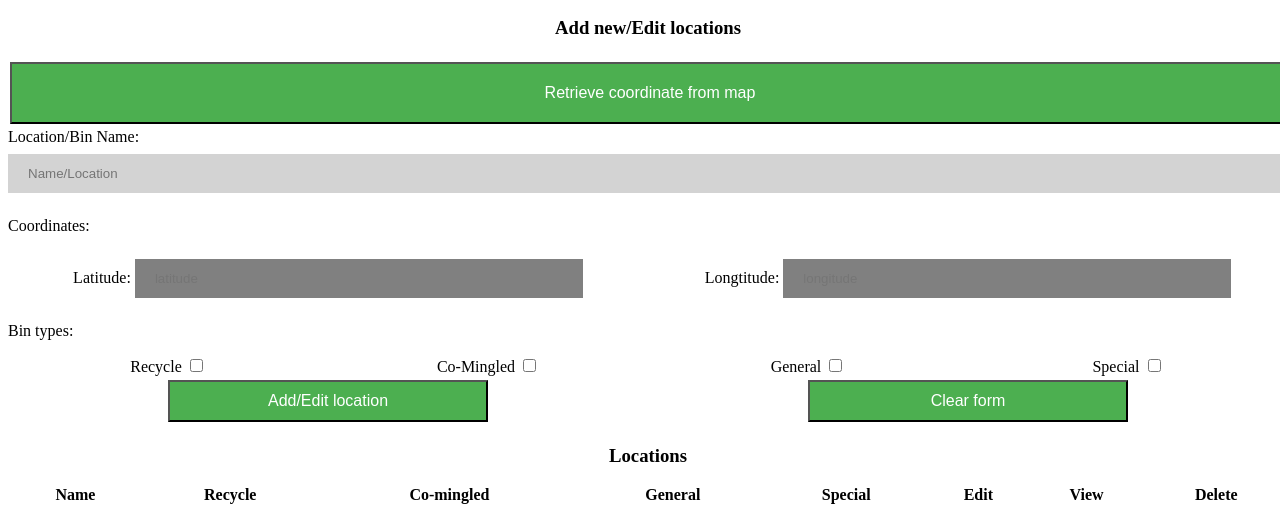
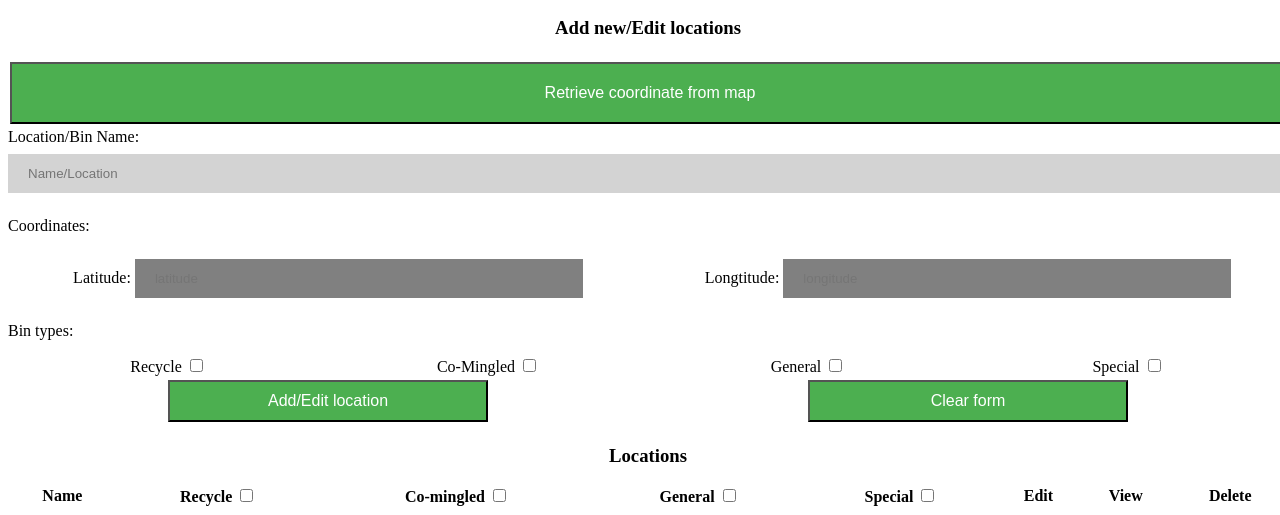
Before and after one commit to ABonoboCoding/cduCasCampusMapDevelopment, a plain HTML site: page index.html in a window 1280 px wide. Shown: the part 661-1176 px from the top of the page. Drawn offline with Linux system fonts and the light colour scheme; some packages are replaced by stand-ins of ours.

Commit message:
added changes to filter for lcoations, allowed user to jump to location in list.
Signed-off-by: Minxuan Lin <James.lin1314520@outlook.com>

```diff
--- a/css/styles.css
+++ b/css/styles.css
@@ -73,7 +73,7 @@ table tr td:last-child {
 }
 
 .viewedTd {
-  background-color: red;
+  background-color: grey;
   color: white;
 }
 
--- a/index.html
+++ b/index.html
@@ -73,19 +73,22 @@
   </div>
 </div>
   <h3 style="text-align:center">Locations</h3>
-    <table id="outputTable" class="outputTable">
-      <tr>
+    <table>
+      <thead>
         <th>Name</th>
         <!--<th>Latitude</th>
         <th>Longitude</th> -->
-        <th>Recycle</th>
-        <th>Co-mingled</th>
-        <th>General</th>
-        <th>Special</th>
+        <th>Recycle <input type="checkbox" id="recFilter" onclick="filterCheck();"></th>
+        <th>Co-mingled <input type="checkbox" id="coFilter" onclick="filterCheck();"></th>
+        <th>General <input type="checkbox" id="genFilter" onclick="filterCheck();"></th>
+        <th>Special <input type="checkbox" id="speFilter" onclick="filterCheck(); "></th>
         <th>Edit</th>
-        <!--<th>View</th>-->
+        <th>View</th>
         <th>Delete</th>
-      </tr>
+      </thead>
+      <tbody id="outputTable">
+
+      </tbody>
     </table>
 
   </body>
--- a/js/scripts.js
+++ b/js/scripts.js
@@ -49,6 +49,7 @@ function initMap() {
   if (localStorage.length >= 1){
     for (var index = 0; index < localStorage.length; index++){
       var locName = localStorage.key(index);
+      var key = locName;
       var locDetails = JSON.parse(localStorage.getItem(locName));
       var ltd = parseFloat(locDetails.ltd);
       var lng = parseFloat(locDetails.lng);
@@ -59,6 +60,7 @@ function initMap() {
       var locCoords = {lat: ltd, lng: lng};
 
       var locName = new google.maps.Circle({
+        title: key,
         center: locCoords,
         radius:1,
         map: map,
@@ -69,9 +71,10 @@ function initMap() {
         fillOpacity: 0.35
       });
 
-      locName.addListener('click', function (){
-        window.location.href = '#'+locName;
-        var locNameTd = document.getElementById(locName);
+      google.maps.event.addListener( locName, 'click', function (evt){
+        var key = this.get('title');
+        window.location.href = '#'+key;
+        var locNameTd = document.getElementById(key);
         locNameTd.classList.add("viewedTd");
         setTimeout(() => { locNameTd.classList.remove("viewedTd"); }, 3000);
       });
@@ -179,43 +182,6 @@ function initMap() {
 //get all bin locations
 function listAllLocations(){
   document.getElementById("outputTable").innerHTML = "";
-  var headingRow = document.createElement('tr');
-
-  var nameHeading = document.createElement('th');
-  nameHeading.innerHTML="Name";
-
-  var recHeading = document.createElement('th');
-  recHeading.innerHTML="Recycle";
-
-  var coHeading = document.createElement('th');
-  coHeading.innerHTML="Co-mingled";
-
-  var genHeading = document.createElement('th');
-  genHeading.innerHTML="General";
-
-  var speHeading = document.createElement('th');
-  speHeading.innerHTML="Special";
-
-  var editHeading = document.createElement('th');
-  editHeading.innerHTML="Edit";
-
-  var viewHeading = document.createElement('th');
-  viewHeading.innerHTML="View";
-
-  var delHeading = document.createElement('th');
-  delHeading.innerHTML="Delete";
-
-  headingRow.appendChild(nameHeading);
-  headingRow.appendChild(recHeading);
-  headingRow.appendChild(coHeading);
-  headingRow.appendChild(genHeading);
-  headingRow.appendChild(speHeading);
-  headingRow.appendChild(editHeading);
-  headingRow.appendChild(viewHeading);
-  headingRow.appendChild(delHeading);
-
-  document.querySelector('.outputTable').appendChild(headingRow);
-
   if (localStorage.length >= 1) {
 
     const binLocations = [];
@@ -231,6 +197,47 @@ function listAllLocations(){
       });
 
   };
+
+}
+
+//filter bin locations
+function filterCheck(){
+  var recFilCheck = document.getElementById("recFilter").checked;
+  var coFilCheck = document.getElementById("coFilter").checked;
+  var genFilCheck = document.getElementById("genFilter").checked;
+  var speFilCheck = document.getElementById("speFilter").checked;
+  if (recFilCheck==false && coFilCheck==false && genFilCheck==false && speFilCheck==false){
+    listAllLocations();
+  } else{
+    document.getElementById("outputTable").innerHTML = "";
+    if (localStorage.length >= 1) {
+
+      const binLocations = [];
+
+      for (var index = 0; index < localStorage.length; index++) {
+        var locName = localStorage.key(index);
+        var locDetails = JSON.parse(localStorage.getItem(locName));
+        if (locDetails.rec == true && recFilCheck == true){
+          binLocations.push({locName: locName, locInfo: locDetails});
+        }
+        if (locDetails.co == true && coFilCheck == true){
+          binLocations.push({locName: locName, locInfo: locDetails});
+        }
+        if (locDetails.gen == true && genFilCheck == true){
+          binLocations.push({locName: locName, locInfo: locDetails});
+        }
+        if (locDetails.spe == true && speFilCheck == true){
+          binLocations.push({locName: locName, locInfo: locDetails});
+        }
+
+      }
+
+      binLocations.forEach((location) => {
+          listLocations(location.locName, location.locInfo);
+        });
+
+    };
+  }
 
 
 }
@@ -385,6 +392,7 @@ function viewOnMap(evt) {
   if (localStorage.length >= 1){
     for (var index = 0; index < localStorage.length; index++){
       var locName = localStorage.key(index);
+      var key = locName;
       var locDetails = JSON.parse(localStorage.getItem(locName));
       var ltd = parseFloat(locDetails.ltd);
       var lng = parseFloat(locDetails.lng);
@@ -395,6 +403,7 @@ function viewOnMap(evt) {
       var locCoords = {lat: ltd, lng: lng};
 
       var locName = new google.maps.Circle({
+        title: key,
         center: locCoords,
         radius:1,
         map: map,
@@ -405,9 +414,10 @@ function viewOnMap(evt) {
         fillOpacity: 0.35
       });
 
-      locName.addListener('click', function (){
-        window.location.href = '#'+locName;
-        var locNameTd = document.getElementById(locName);
+      google.maps.event.addListener( locName, 'click', function (evt){
+        var key = this.get('title');
+        window.location.href = '#'+key;
+        var locNameTd = document.getElementById(key);
         locNameTd.classList.add("viewedTd");
         setTimeout(() => { locNameTd.classList.remove("viewedTd"); }, 3000);
       });
@@ -510,6 +520,7 @@ function viewOnMap(evt) {
                               'Error: Your browser doesn\'t support geolocation.');
         infoWindow.open(map);
       }
+      filterCheck();
 };
 
 
@@ -590,7 +601,7 @@ function listLocations(key, value){
   row.appendChild(viewButtonTd);
   row.appendChild(deleteButtonTd);
 
-  document.querySelector('.outputTable').appendChild(row);
+  document.getElementById('outputTable').appendChild(row);
   return row;
 
 }
```
